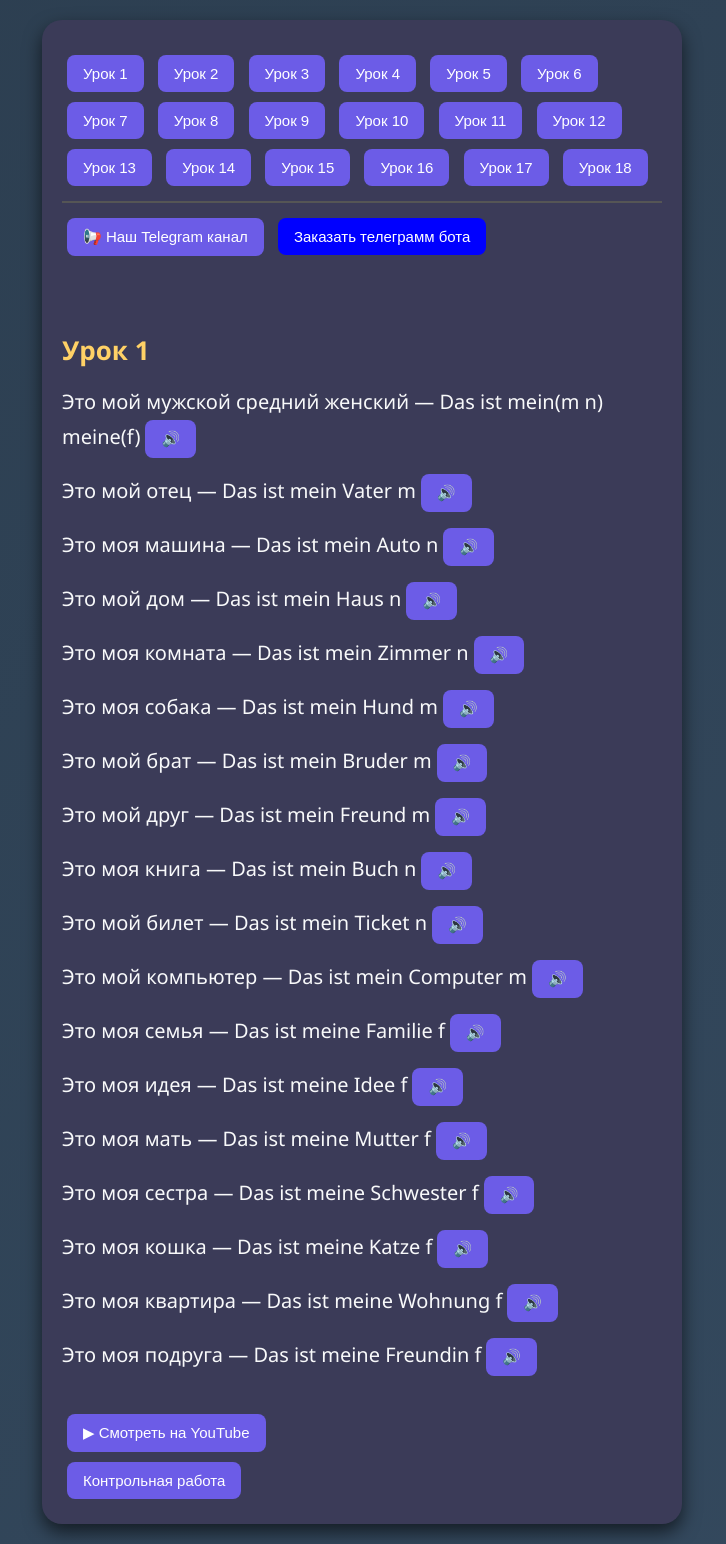
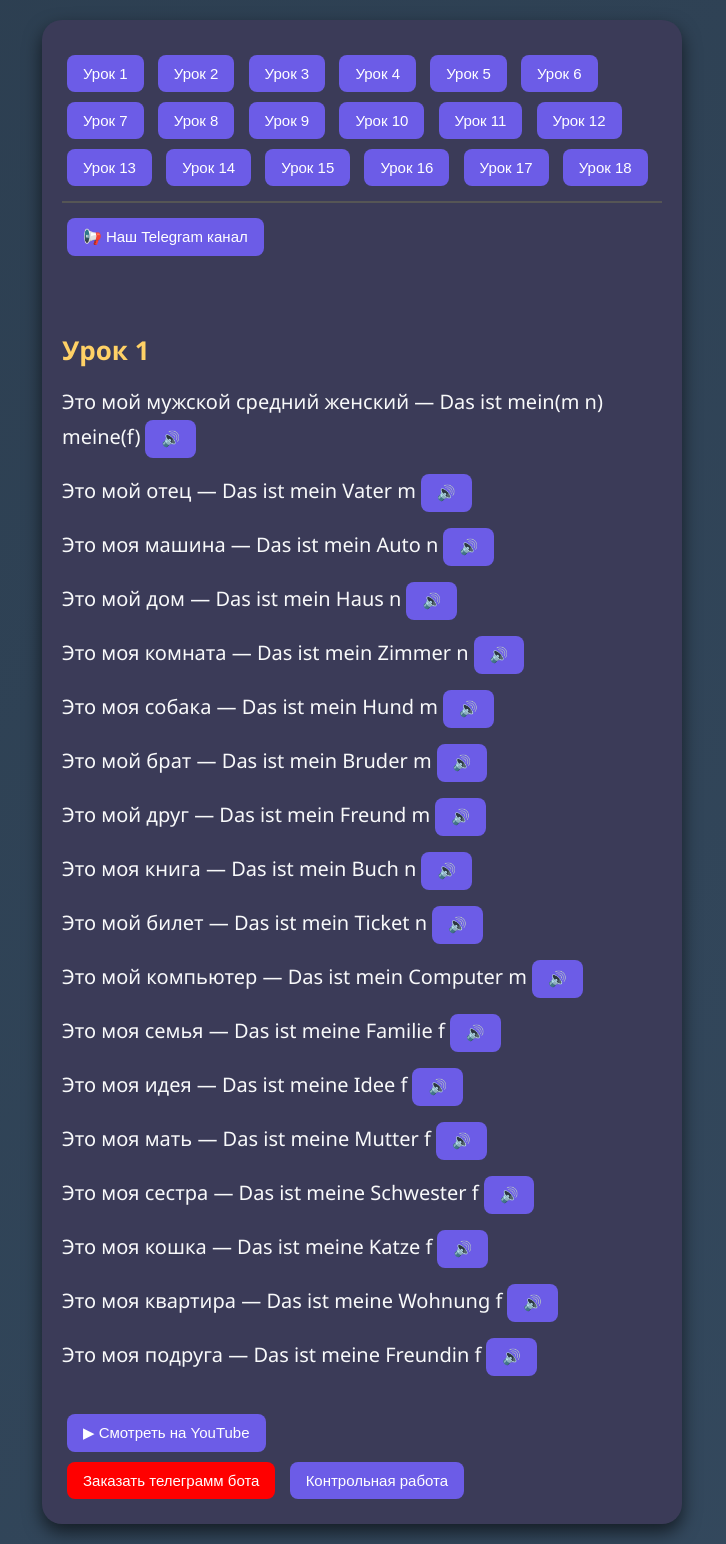
Before and after one commit to Try21321/germanwords, a plain HTML site: page a01.html in a window 1280 px wide. Shown: the whole page, without its empty margins (278-1004 px from the left). Drawn offline with Linux system fonts and the light colour scheme.

Commit message:
Add files via upload

```diff
--- a/a01.html
+++ b/a01.html
@@ -86,7 +86,7 @@
     <button onclick="goLesson(18)">Урок 18</button>
     <hr style="margin:10px 0; border: 1px solid #555;">
   <button onclick="window.open('https://t.me/deutschland_learn', '_blank')">📢 Наш Telegram канал</button>
-  <button style="background: blue;"onclick="window.open('https://t.me/Nameid53277432', '_blank')"> Заказать телеграмм бота</button>
+
 
   </div>
   <br><br>
@@ -97,6 +97,7 @@
   <div id="lessonContent"></div>
 
   <!-- кнопка запуска -->
+  <button style="background: red;"onclick="window.open('https://t.me/Nameid53277432', '_blank')"> Заказать телеграмм бота</button>
   <button id="startBtn" onclick="startQuiz()">Контрольная работа</button>
 
   <!-- блок с тестом -->
```
Also changed, not shown: massless.html (+2 -1 lines).
